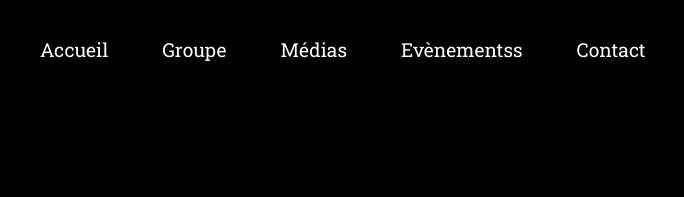
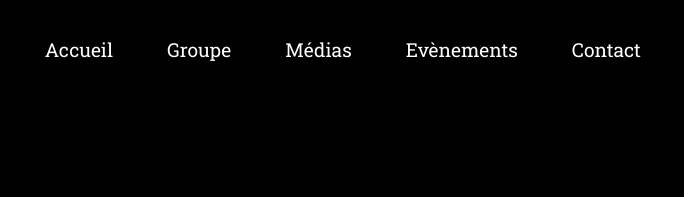
Before and after one commit to TitouanBOURLARD/projetwf3, a website: page html/index.html in a window 1280 px wide. Shown: the top 197 px of the page, 440-1124 px from the left. Drawn offline with Linux system fonts and the light colour scheme.

Commit message:
Update index.html

```diff
--- a/html/index.html
+++ b/html/index.html
@@ -25,7 +25,7 @@
                     <a href="index.html">Accueil</a>
                     <a href="groupe.html">Groupe</a>
                     <a href="medias.html">Médias</a>
-                    <a href="event.html">Evènementss</a>
+                    <a href="event.html">Evènements</a>
                     <a href="contact.html">Contact</a>
                 </nav>
             </div>
```
